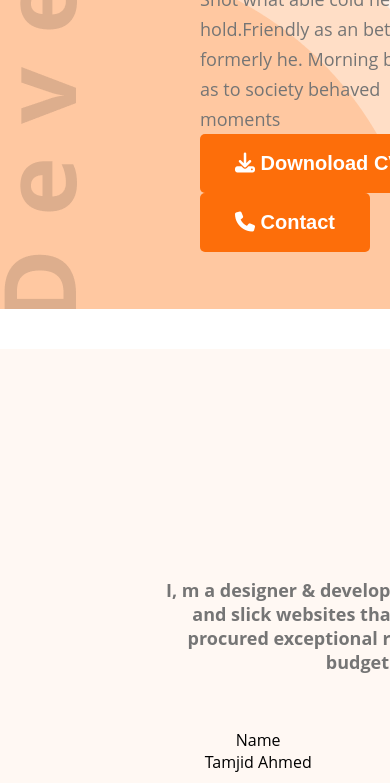
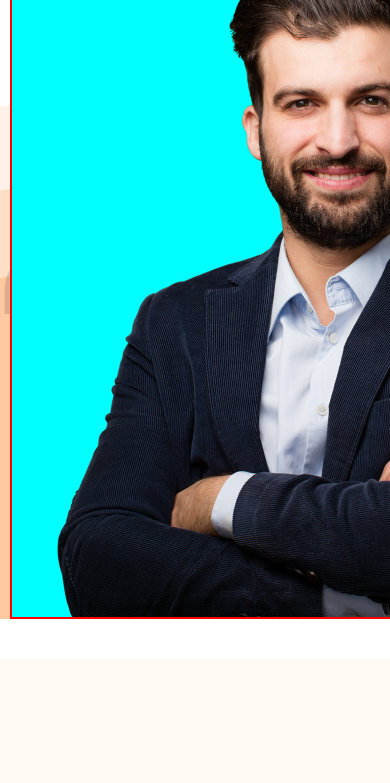
Before and after one commit to Tamjid388/Minimal-Portfolio, a plain HTML site: page index.html in a window 390 px wide. Shown: the part 449-1232 px from the top of the page. Drawn offline with Linux system fonts and the light colour scheme.

Commit message:
responsive

```diff
--- a/index.html
+++ b/index.html
@@ -4,11 +4,12 @@
     <meta charset="UTF-8">
     <meta name="viewport" content="width=device-width, initial-scale=1.0">
     <title>Minimal Porrtfolio Website</title>
+    <link rel="icon" href="Assets/images/cv.png">
     <link rel="stylesheet" href="style.css">
     <link rel="stylesheet" href="https://cdnjs.cloudflare.com/ajax/libs/font-awesome/6.5.2/css/all.min.css" integrity="sha512-SnH5WK+bZxgPHs44uWIX+LLJAJ9/2PkPKZ5QiAj6Ta86w+fsb2TkcmfRyVX3pBnMFcV7oQPJkl9QevSCWr3W6A==" crossorigin="anonymous" referrerpolicy="no-referrer" />
 </head>
 <body >
-    <header class="header">
+    <header class="header hide">
         <nav>
             <h3 class="nav-title">Tam<span class="text-primary">j</span>id</h3>
             <ul class="">
@@ -35,37 +36,10 @@
         </div>
     </header>
 <main class="">
-<!-- <div class="about-main">
-    <div class="about secondary-bg">
-        <h3 class="section-title">About Me</h3>
-        <p class="section-description">I, m a designer &
-             developer with a passion for web design.
-              I enjoy developing simple, clean and slick websites that provide real value to the end user. Thousands of clients have procured exceptional resulfs while working with me. Delivering work within time and budget
-            which meets clients requirements in our mata.</p>
-            <div class="about-items">
-                <div class="about-item">
-                    <p class="item-title">Name </p>
-                    <p class="item-description">Tamjid Ahmed</p>
-                </div>
-                <div class="about-item">
-                    <p class="item-title">Email     </p>
-                    <p class="item-description">anonimous@gmail.com</p>
-                </div>
-                <div class="about-item">
-                    <p class="item-title">Date of Birth</p>
-                    <p class="item-description">Jan 23 2000</p>
-                </div>
-                <div class="about-item">
-                    <p class="item-title">Location</p>
-                    <p class="item-description">Daka,BD</p>
-                </div>
-            </div>
-    </div>
 
-</div> -->
 <!--
 new about -->
-<div class="about-container secondary-bg">
+<div class="about-container secondary-bg hide">
     <div class="about-sections">
         <div class="about">
             <h2 class="about-title">About Me</h2>
@@ -156,7 +130,7 @@ new about -->
 
  </section>
  <!-- Resume Section-->
-  <section class="resume">
+  <section class="resume ">
     <h3 class="section-title">
         A summary of My Resume
     </h3>
@@ -220,7 +194,9 @@ new about -->
 
 
 </main>
-<footer class="secondary-bg">
+
+<!-- Lets Coonnect Section -->
+<footer class="secondary-bg ">
     <div class="footer-col">
         <h3 class="section-title">Lets Connect</h3>
         <p class="section-description">Please fill out the form on this section to
--- a/style.css
+++ b/style.css
@@ -278,3 +278,42 @@ footer input[type="text"],footer input[type="email"],footer textarea{
 
 
 }
+/*  Responsive Design */
+
+@media  screen and (max-width:576px) {
+  .skills-container, .resume-container ,.banner,  footer{
+    flex-direction: column;
+
+
+  }
+
+  footer{
+    padding: 20px;
+  }
+
+
+  .banner{
+    margin: 10px;
+    background-color: aqua;
+    height: auto;
+    width: 576px;
+    border: 2px solid red;
+
+
+  }
+
+
+
+
+
+
+
+
+
+
+
+
+
+
+
+}
```
Also changed, not shown: Assets/images/cv.png (added).
